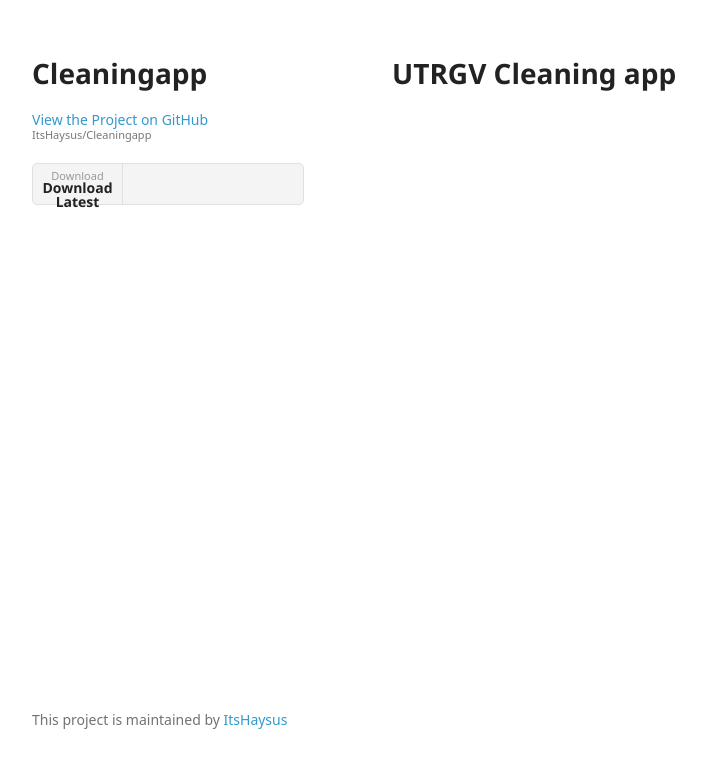
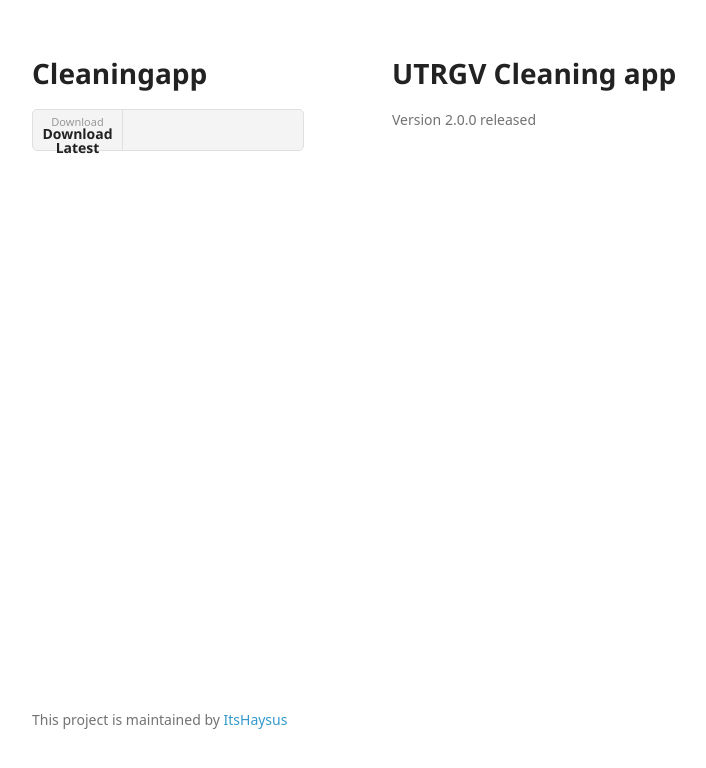
Before and after one commit to ItsHaysus/Cleaningapp, a plain HTML site: page index.html in a window 1280 px wide. Shown: the whole page, without its empty margins (178-884 px from the left). Drawn offline with Linux system fonts and the light colour scheme; a web font is replaced by a local one.

Commit message:
Update index.html

```diff
--- a/index.html
+++ b/index.html
@@ -17,8 +17,6 @@
       <header>
         <h1>Cleaningapp</h1>
         <p></p>
-
-        <p class="view"><a href="https://github.com/ItsHaysus/Cleaningapp">View the Project on GitHub <small>ItsHaysus/Cleaningapp</small></a></p>
         <ul>
           <li><a href="https://github.com/ItsHaysus/Cleaningapp/releases/download/2.0.0/CleaningTool.zip">Download <strong>Download Latest</strong></a></li>
         </ul>
@@ -26,7 +24,7 @@
       <section>
         <h1>
 <a id="utrgv-cleaning-app" class="anchor" href="#utrgv-cleaning-app" aria-hidden="true"><span aria-hidden="true" class="octicon octicon-link"></span></a>UTRGV Cleaning app</h1>
-
+        <p>Version 2.0.0 released</p>
       </section>
       <footer>
         <p>This project is maintained by <a href="https://github.com/ItsHaysus">ItsHaysus</a></p>
```
